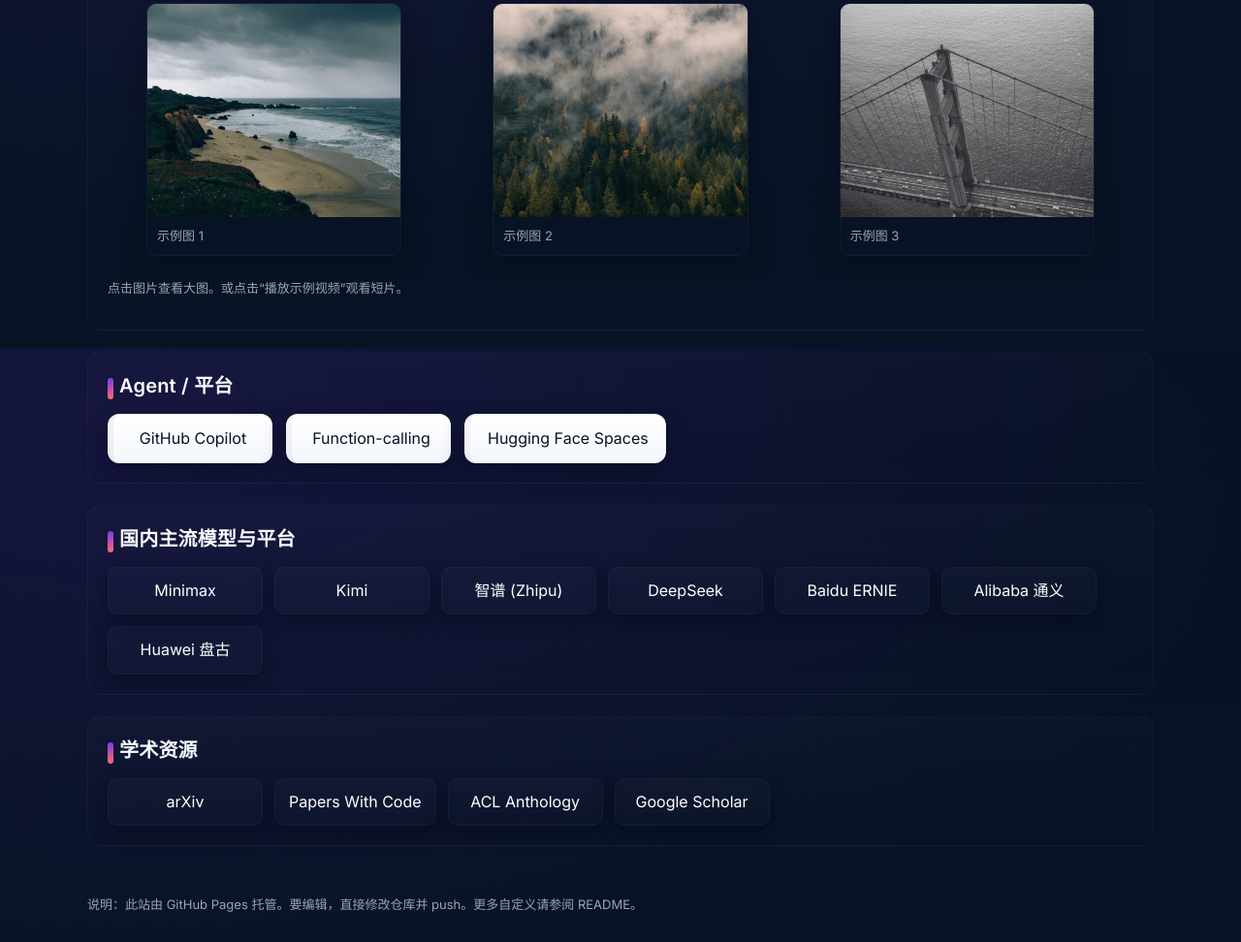
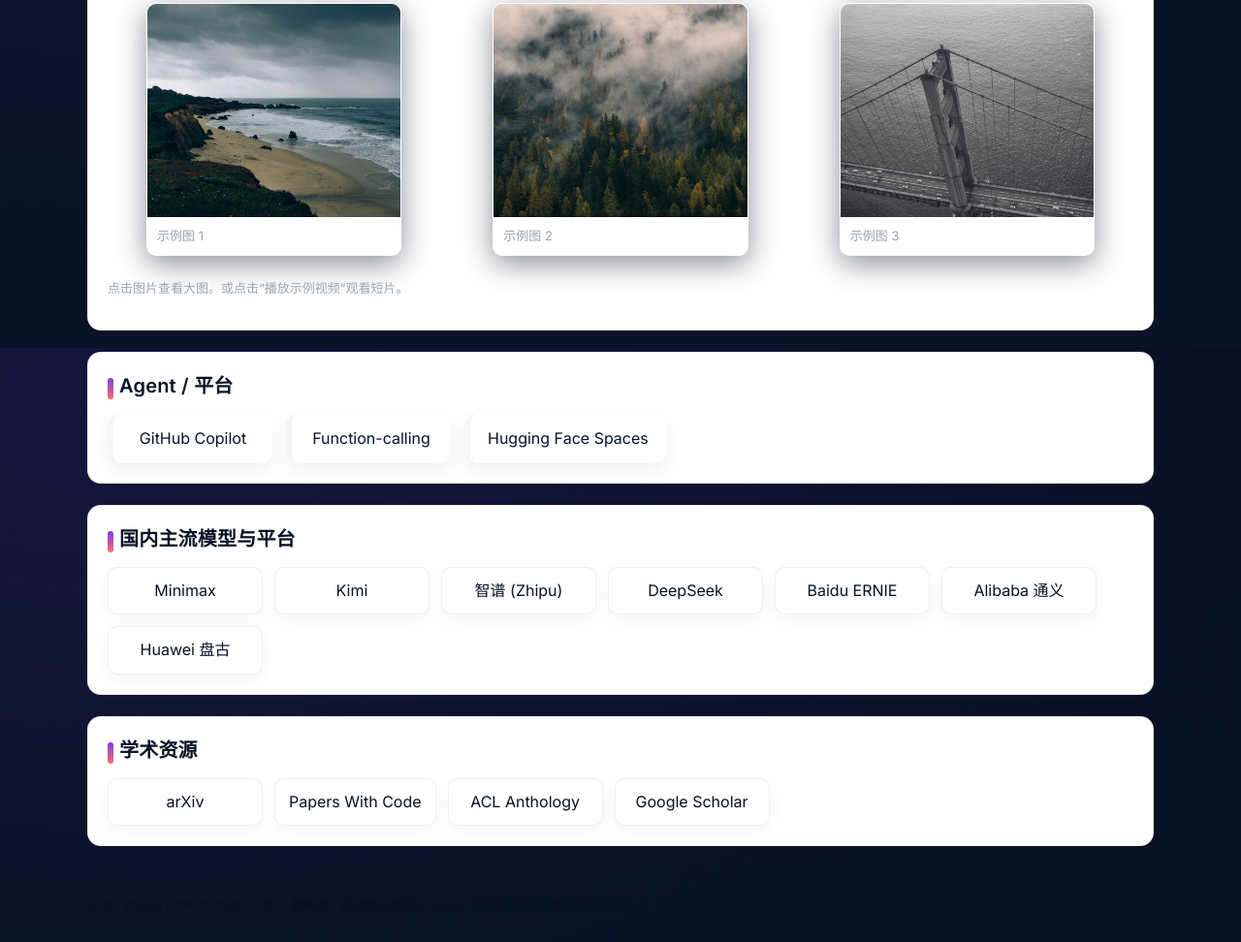
Before and after one commit to xjtsinghua/ai_hub, a plain HTML site: page index.html in a window 1280 px wide. Shown: the part 1241-2213 px from the top of the page at 97% size. Drawn offline with nearby package versions, Linux system fonts and the light colour scheme.

Commit message:
Style: set text to black and text box backgrounds to white for cards and sections

```diff
--- a/styles.css
+++ b/styles.css
@@ -29,17 +29,17 @@ body{
 #playDemo{background:linear-gradient(90deg,var(--accent),var(--accent-2));border:none;color:#fff;padding:10px 14px;border-radius:10px;cursor:pointer;font-weight:600}
 .meta{margin-top:10px;color:var(--muted);font-size:13px}
 /* Grids */
-.grid{margin:22px 0;padding:20px;border-radius:14px;border:1px solid rgba(255,255,255,0.03);background:linear-gradient(180deg,rgba(255,255,255,0.015),transparent)}
+.grid{margin:22px 0;padding:20px;border-radius:14px;border:1px solid rgba(0,0,0,0.06);background:#ffffff}
 /* Section headings: larger, high-contrast, with an accent bar */
-.grid h2{margin:0 0 14px;font-size:20px;color:#f8fbff;font-weight:700;letter-spacing:0.2px;position:relative;padding-left:12px}
+.grid h2{margin:0 0 14px;font-size:20px;color:#071225;font-weight:700;letter-spacing:0.2px;position:relative;padding-left:12px}
 .grid h2::before{content:'';position:absolute;left:0;top:6px;width:6px;height:22px;background:linear-gradient(180deg,var(--accent-2),var(--accent));border-radius:3px}
 .cards{display:flex;flex-wrap:wrap;gap:14px}
-/* Unified card appearance: light, readable text, consistent shadow and hover */
-.card{display:inline-flex;align-items:center;justify-content:center;padding:14px 18px;border-radius:12px;color:#071225;text-decoration:none;min-width:170px;background:linear-gradient(180deg,#ffffff,#f3f6fb);box-shadow:0 10px 24px rgba(2,6,23,0.35);border-left:6px solid rgba(0,0,0,0.04);transition:transform .18s cubic-bezier(.2,.9,.3,1), box-shadow .18s, border-color .18s}
-.card:hover{transform:translateY(-6px);box-shadow:0 22px 48px rgba(2,6,23,0.45);border-left-color:var(--accent)}
-.card:focus{outline:3px solid rgba(124,58,237,0.12);outline-offset:4px}
+/* Unified card appearance: white background, black text for high contrast */
+.card{display:inline-flex;align-items:center;justify-content:center;padding:14px 18px;border-radius:12px;color:#071225;text-decoration:none;min-width:170px;background:#ffffff;box-shadow:0 8px 20px rgba(2,6,23,0.06);border-left:6px solid rgba(0,0,0,0.04);transition:transform .18s cubic-bezier(.2,.9,.3,1), box-shadow .18s, border-color .18s}
+.card:hover{transform:translateY(-6px);box-shadow:0 18px 36px rgba(2,6,23,0.08);border-left-color:var(--accent)}
+.card:focus{outline:3px solid rgba(124,58,237,0.06);outline-offset:4px}
 .card small{display:block;color:var(--muted);font-size:12px}
-.site-foot{color:var(--muted);font-size:13px;padding:16px 0}
+.site-foot{color:#071225;font-size:13px;padding:16px 0}
 
 /* Gallery */
 .gallery{display:grid;grid-template-columns:repeat(3,1fr);gap:14px}
@@ -52,8 +52,8 @@ body{
 
 /* Resources (domestic + academic) */
 #china-models .cards, #academic-resources .cards{display:flex;flex-wrap:wrap;gap:12px}
-#china-models .card, #academic-resources .card{min-width:160px;padding:12px 14px;border-radius:10px;background:linear-gradient(180deg,rgba(255,255,255,0.02),rgba(255,255,255,0.01));color:#fff;text-decoration:none;border:1px solid rgba(255,255,255,0.03);box-shadow:0 8px 18px rgba(2,6,23,0.45)}
-#china-models .card:hover, #academic-resources .card:hover{transform:translateY(-6px);box-shadow:0 20px 40px rgba(2,6,23,0.6)}
+#china-models .card, #academic-resources .card{min-width:160px;padding:12px 14px;border-radius:10px;background:#ffffff;color:#071225;text-decoration:none;border:1px solid rgba(0,0,0,0.06);box-shadow:0 6px 18px rgba(2,6,23,0.04)}
+#china-models .card:hover, #academic-resources .card:hover{transform:translateY(-6px);box-shadow:0 16px 34px rgba(2,6,23,0.06)}
 
 /* Text-to-* sections */
 #t2i .cards, #t2v .cards, #t2m .cards{display:flex;flex-wrap:wrap;gap:12px}
```
